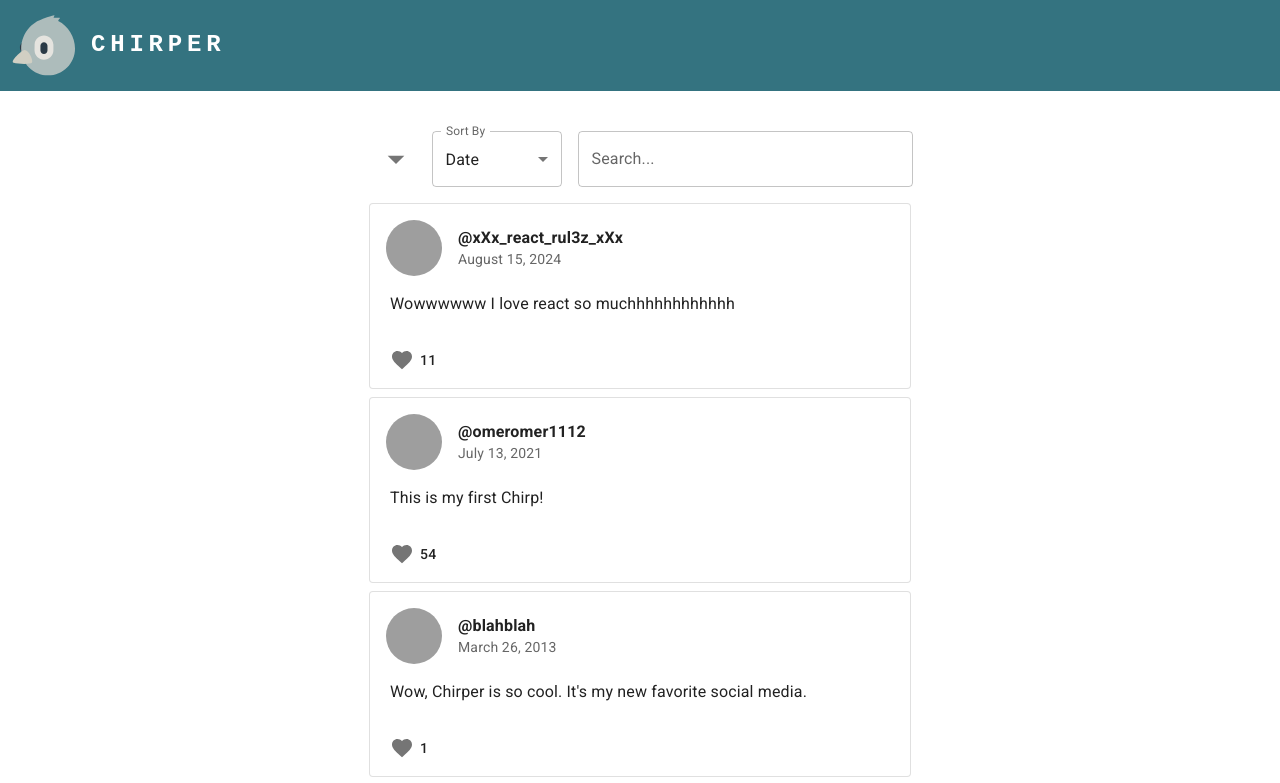
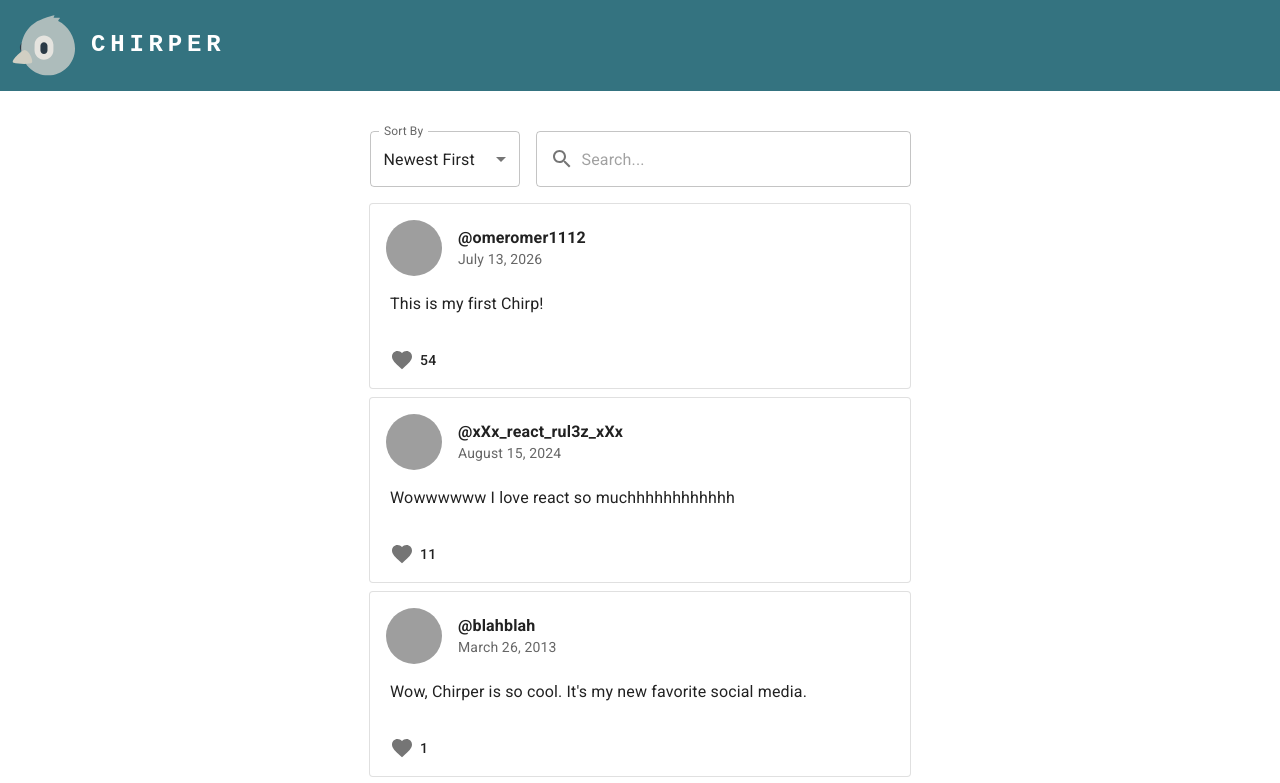
Before and after one commit to omerbank/chirper, a React (Vite) app in the folder frontend/chirper-client/: page / in a window 1280 px wide. Shown: the top 783 px of the page. Built offline with nearby package versions, Linux system fonts and the light colour scheme; grey boxes are pictures that could not be loaded.

Commit message:
Moved sort order into the "sort by" dropdown

```diff
--- a/frontend/chirper-client/src/components/PostStack/PostStack.tsx
+++ b/frontend/chirper-client/src/components/PostStack/PostStack.tsx
@@ -1,33 +1,30 @@
 import { Alert, Stack } from '@mui/material';
 import { PostStackProps } from './types';
 import Post from '../Post';
+import { getFilteredPosts, getSortedPosts } from './utils';
 
 export default function PostStack({
   posts,
   searchText = '',
-  sortMethod = 0,
-  isAscending = false,
+  sortMethod = 'date-desc',
 }: PostStackProps) {
-  const sortedPosts = posts.sort((postA, postB) => {
-    const sortKey = sortMethod === 0 ? 'postedAt' : 'likesNum';
-    return +postB[sortKey] - +postA[sortKey];
-  });
+  const filteredPosts = getFilteredPosts(posts, searchText);
 
-  const filteredPosts = sortedPosts.filter((post) =>
-    post.content.toLowerCase().includes(searchText.toLowerCase())
-  );
+  if (filteredPosts.length === 0) {
+    return (
+      <Alert severity="info" sx={{ width: 510, mt: 2 }}>
+        No posts were found.
+      </Alert>
+    );
+  }
 
-  if (isAscending) filteredPosts.reverse();
+  const sortedPosts = getSortedPosts(filteredPosts, sortMethod);
 
-  return filteredPosts.length > 0 ? (
+  return (
     <Stack direction="column" spacing={1}>
-      {filteredPosts.map((post) => (
+      {sortedPosts.map((post) => (
         <Post post={post} key={post.id} />
       ))}
     </Stack>
-  ) : (
-    <Alert severity="info" sx={{ width: 510, mt: 2 }}>
-      No posts were found.
-    </Alert>
   );
 }
--- a/frontend/chirper-client/src/components/PostStack/types.ts
+++ b/frontend/chirper-client/src/components/PostStack/types.ts
@@ -1,8 +1,8 @@
+import { SortMethod } from '../../views/Home/SearchBarAndSort/types';
 import { Post } from '../Post/types';
 
 export type PostStackProps = {
   posts: Post[];
   searchText: string;
-  sortMethod: number;
-  isAscending: boolean;
+  sortMethod: SortMethod;
 };
--- /dev/null
+++ b/frontend/chirper-client/src/components/PostStack/utils.ts
@@ -0,0 +1,19 @@
+import { SortMethod } from '../../views/Home/SearchBarAndSort/types';
+import { Post } from '../Post/types';
+
+export function getFilteredPosts(posts: Post[], filterText: string) {
+  return posts.filter((post) =>
+    post.content.toLowerCase().includes(filterText.toLowerCase())
+  );
+}
+
+export function getSortedPosts(posts: Post[], sortMethod: SortMethod) {
+  const sortKey = sortMethod.startsWith('date') ? 'postedAt' : 'likesNum';
+  const isAscending = sortMethod.endsWith('asc');
+
+  return [...posts].sort((postA, postB) => {
+    return isAscending
+      ? +postA[sortKey] - +postB[sortKey]
+      : +postB[sortKey] - +postA[sortKey];
+  });
+}
--- a/frontend/chirper-client/src/data.ts
+++ b/frontend/chirper-client/src/data.ts
@@ -3,7 +3,7 @@ export const posts = [
     id: '9b69e0b3-e2bd-46b8-a510-6d030b7c8b64',
     username: 'omeromer1112',
     avatarUrl: 'https://pbs.twimg.com/media/F7c5AR4XAAAihxj.jpg',
-    postedAt: new Date('07-13-2021'),
+    postedAt: new Date('07-13-2026'),
     content: 'This is my first Chirp!',
     likesNum: 54,
   },
--- a/frontend/chirper-client/src/views/Home/Home.tsx
+++ b/frontend/chirper-client/src/views/Home/Home.tsx
@@ -3,27 +3,24 @@ import PostStack from '../../components/PostStack';
 import { posts } from '../../data';
 import SearchBarAndSort from './SearchBarAndSort';
 import { useState } from 'react';
+import { SortMethod } from './SearchBarAndSort/types';
 
 export default function Home() {
   const [searchText, setSearchText] = useState('');
-  const [sortMethod, setSortMethod] = useState(0);
-  const [isAscending, setIsAscending] = useState(false);
+  const [sortMethod, setSortMethod] = useState<SortMethod>('date-desc');
 
   return (
     <Grid container direction="column" alignItems="center">
       <SearchBarAndSort
         searchText={searchText}
         sortMethod={sortMethod}
-        isAscending={isAscending}
         onSearchTextChange={setSearchText}
         onSortMethodChange={setSortMethod}
-        onSortOrderChange={setIsAscending}
       />
       <PostStack
         posts={posts}
         searchText={searchText}
         sortMethod={sortMethod}
-        isAscending={isAscending}
       />
     </Grid>
   );
--- a/frontend/chirper-client/src/views/Home/SearchBarAndSort/SearchBarAndSort.tsx
+++ b/frontend/chirper-client/src/views/Home/SearchBarAndSort/SearchBarAndSort.tsx
@@ -1,50 +1,50 @@
 import {
   Box,
   FormControl,
-  IconButton,
+  InputAdornment,
   InputLabel,
   MenuItem,
   Select,
   TextField,
 } from '@mui/material';
-import { SearchBarAndSortProps } from './types';
-import { ArrowDropDown, ArrowDropUp } from '@mui/icons-material';
+import { SearchBarAndSortProps, SortMethod } from './types';
+import SearchIcon from '@mui/icons-material/Search';
 
 export default function SearchBarAndSort({
   searchText,
   sortMethod,
-  isAscending,
   onSearchTextChange,
   onSortMethodChange,
-  onSortOrderChange,
 }: SearchBarAndSortProps) {
   return (
     <Box sx={{ display: 'flex', gap: 2, mb: 2 }}>
-      <IconButton onClick={() => onSortOrderChange(!isAscending)}>
-        {isAscending ? (
-          <ArrowDropUp sx={{ fontSize: 40 }}></ArrowDropUp>
-        ) : (
-          <ArrowDropDown sx={{ fontSize: 40 }}></ArrowDropDown>
-        )}
-      </IconButton>
-      <FormControl sx={{ width: 130, ml: -1 }}>
+      <FormControl sx={{ width: 150 }}>
         <InputLabel id="sort-by-label">Sort By</InputLabel>
         <Select
           labelId="sort-by-label"
+          label="Sort By"
           value={sortMethod}
-          label="Sort By"
-          onChange={(e) => onSortMethodChange(e.target.value as number)}
+          onChange={(e) => onSortMethodChange(e.target.value as SortMethod)}
         >
-          <MenuItem value={0}>Date</MenuItem>
-          <MenuItem value={1}>Popularity</MenuItem>
+          <MenuItem value="date-desc">Newest First</MenuItem>
+          <MenuItem value="date-asc">Oldest First</MenuItem>
+          <MenuItem value="popularity-desc">Most Popular</MenuItem>
+          <MenuItem value="popularity-asc">Least Popular</MenuItem>
         </Select>
       </FormControl>
       <TextField
-        label="Search..."
+        placeholder="Search..."
+        InputProps={{
+          startAdornment: (
+            <InputAdornment position="start">
+              <SearchIcon></SearchIcon>
+            </InputAdornment>
+          ),
+        }}
         variant="outlined"
         value={searchText}
         onChange={(e) => onSearchTextChange(e.target.value)}
-        sx={{ width: 335 }}
+        sx={{ width: 375 }}
       />
     </Box>
   );
```
Also changed, not shown: frontend/chirper-client/src/views/Home/SearchBarAndSort/types.ts (+8 -4 lines).
